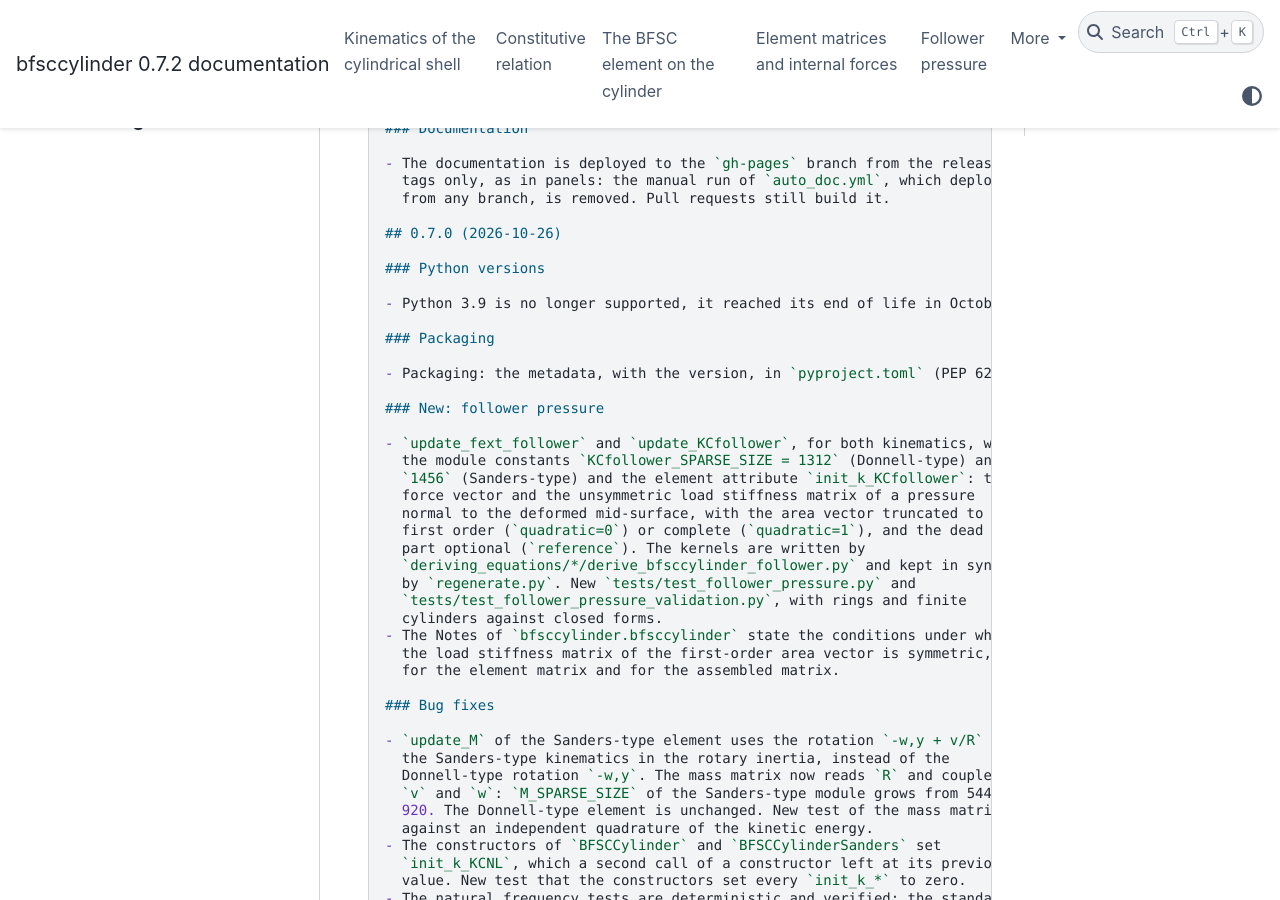
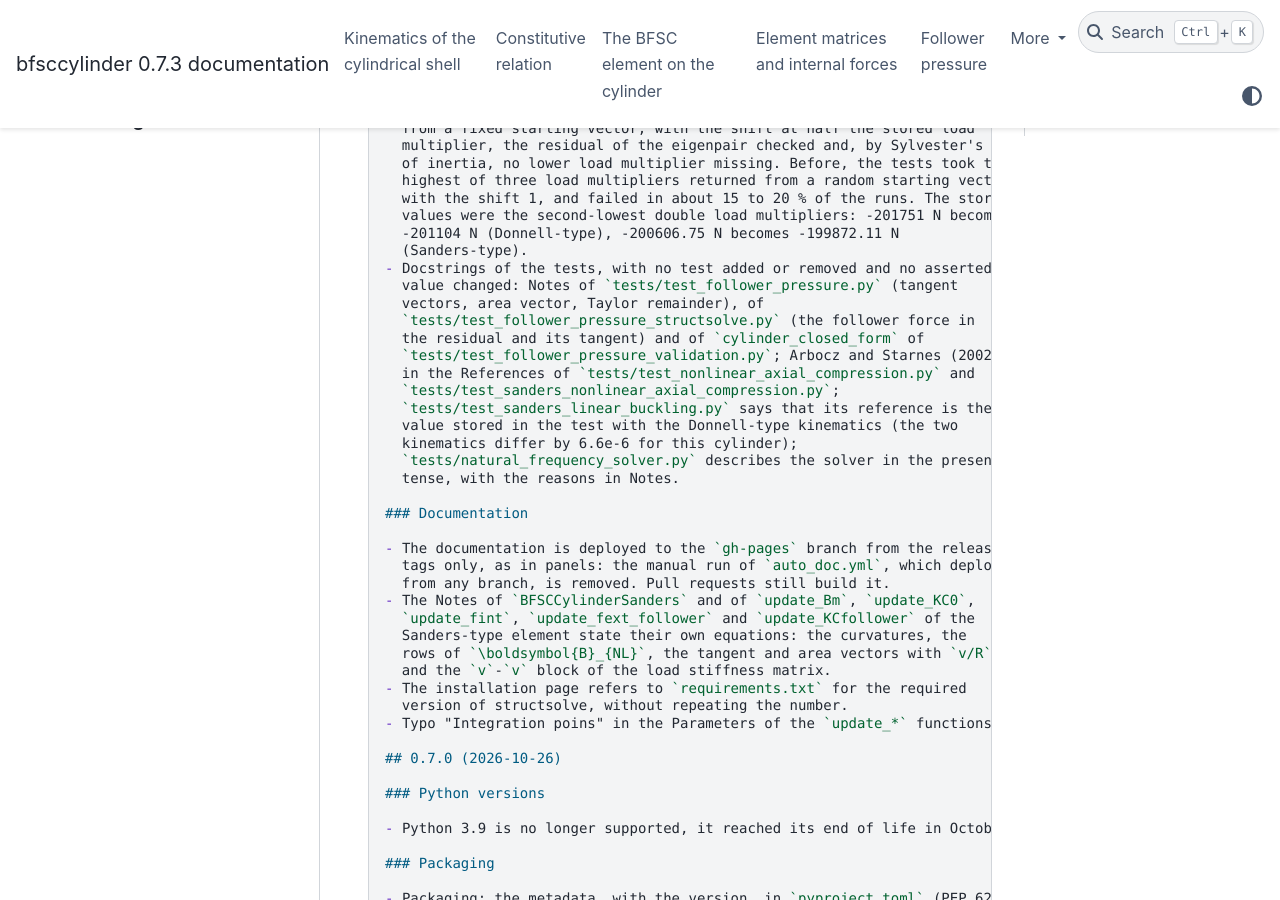
Before and after one commit to saullocastro/bfsccylinder, a Sphinx documentation site: the page built from doc/source/changelog.rst, in a window 1280 px wide and 900 px high, scrolled down 2578 px. Built offline with Sphinx 7.4.7 and the PyData theme 0.15.4, drawn with Linux system fonts in a browser that asks for light colours; pages that are not in the unit, such as notebooks, are missing from menus; the version number is read from the project's files by our own code; some of the changed text lies outside the part shown.

Commit message:
REL: version 0.7.3
Version and release date (the previous patch release merged into this one) in pyproject.toml, CITATION.cff, README.md, CHANGELOG.md and the citation of the documentation.

```diff
--- a/CHANGELOG.md
+++ b/CHANGELOG.md
@@ -2,7 +2,7 @@
 
 The dates of the released versions are those of their tagged commits.
 
-## 0.7.2 (2026-11-13)
+## 0.7.3 (2026-11-26)
 
 ### Tutorials
 
@@ -94,6 +94,15 @@ The dates of the released versions are those of their tagged commits.
   rotation give the same buckling torque. Stiffened specimens 19, 14, 20,
   15 and 21, one stringer pitch: 2619, 3134, 3970, 4118 and 4422 psi, 6 to
   38 % above the observed first panel buckling.
+- The docstrings of the modules of `notebooks/`
+  (`blade_cylinder_sector.py`, `channel_cylinder_sector.py`,
+  `composite_stiffened_shell.py`, `moore1944_utils.py`,
+  `smeared_stiffened_cylinder.py`, `stiffened_cylinder.py` and
+  `z_cylinder_sector.py`) have their equations under Notes and their
+  sources under References.
+- The notebooks do not print or name the versions of the packages. The
+  seven `ex_*` notebooks, `stiffened_cylinder_frequencies.ipynb` and
+  `moore1944_stiffened_cylinders.ipynb` are stored with their figures.
 
 ### Tests
 
@@ -132,12 +141,33 @@ The dates of the released versions are those of their tagged commits.
   values were the second-lowest double load multipliers: -201751 N becomes
   -201104 N (Donnell-type), -200606.75 N becomes -199872.11 N
   (Sanders-type).
+- Docstrings of the tests, with no test added or removed and no asserted
+  value changed: Notes of `tests/test_follower_pressure.py` (tangent
+  vectors, area vector, Taylor remainder), of
+  `tests/test_follower_pressure_structsolve.py` (the follower force in
+  the residual and its tangent) and of `cylinder_closed_form` of
+  `tests/test_follower_pressure_validation.py`; Arbocz and Starnes (2002)
+  in the References of `tests/test_nonlinear_axial_compression.py` and
+  `tests/test_sanders_nonlinear_axial_compression.py`;
+  `tests/test_sanders_linear_buckling.py` says that its reference is the
+  value stored in the test with the Donnell-type kinematics (the two
+  kinematics differ by 6.6e-6 for this cylinder);
+  `tests/natural_frequency_solver.py` describes the solver in the present
+  tense, with the reasons in Notes.
 
 ### Documentation
 
 - The documentation is deployed to the `gh-pages` branch from the release
   tags only, as in panels: the manual run of `auto_doc.yml`, which deployed
   from any branch, is removed. Pull requests still build it.
+- The Notes of `BFSCCylinderSanders` and of `update_Bm`, `update_KC0`,
+  `update_fint`, `update_fext_follower` and `update_KCfollower` of the
+  Sanders-type element state their own equations: the curvatures, the
+  rows of `\boldsymbol{B}_{NL}`, the tangent and area vectors with `v/R`
+  and the `v`-`v` block of the load stiffness matrix.
+- The installation page refers to `requirements.txt` for the required
+  version of structsolve, without repeating the number.
+- Typo "Integration poins" in the Parameters of the `update_*` functions.
 
 ## 0.7.0 (2026-10-26)
 
--- a/doc/source/index.rst
+++ b/doc/source/index.rst
@@ -130,7 +130,7 @@ License
 Citing this library
 -------------------
 
-Saullo G. P. Castro (2026). Implementation of the BFSC cylinder finite element (Version 0.7.2). https://github.com/saullocastro/bfsccylinder.
+Saullo G. P. Castro (2026). Implementation of the BFSC cylinder finite element (Version 0.7.3). https://github.com/saullocastro/bfsccylinder.
 
 In BibTeX:
 
@@ -140,7 +140,7 @@ In BibTeX:
       author  = {Castro, Saullo G. P.},
       title   = {Implementation of the BFSC cylinder finite element},
       year    = {2026},
-      version = {0.7.2},
+      version = {0.7.3},
       url     = {https://github.com/saullocastro/bfsccylinder}
     }
 
--- a/pyproject.toml
+++ b/pyproject.toml
@@ -8,7 +8,7 @@ build-backend = "setuptools.build_meta"
 
 [project]
 name = "bfsccylinder"
-version = "0.7.2"
+version = "0.7.3"
 description = "Implementation of the BFSC cylinder finite element"
 readme = "README.md"
 license = "BSD-3-Clause"
```
Also changed, not shown: README.md (+5 -2 lines), 1 other file.
